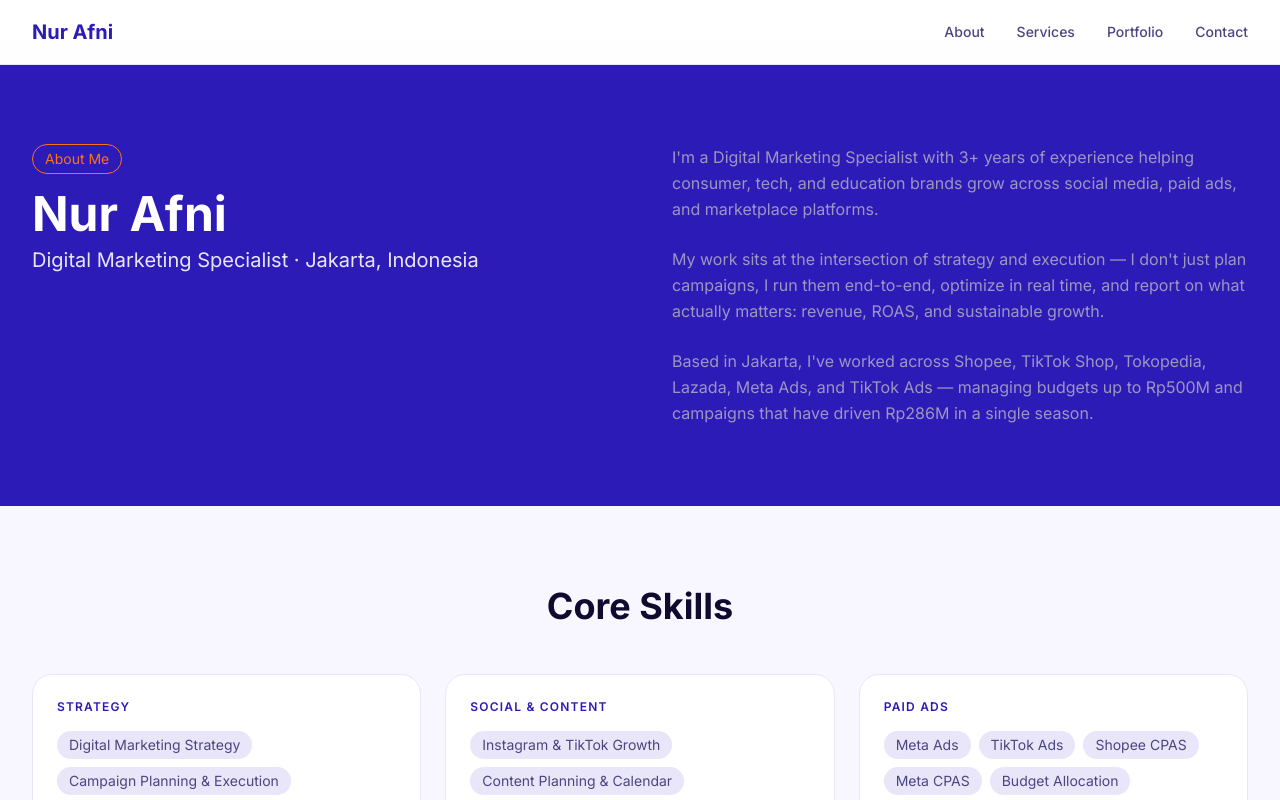
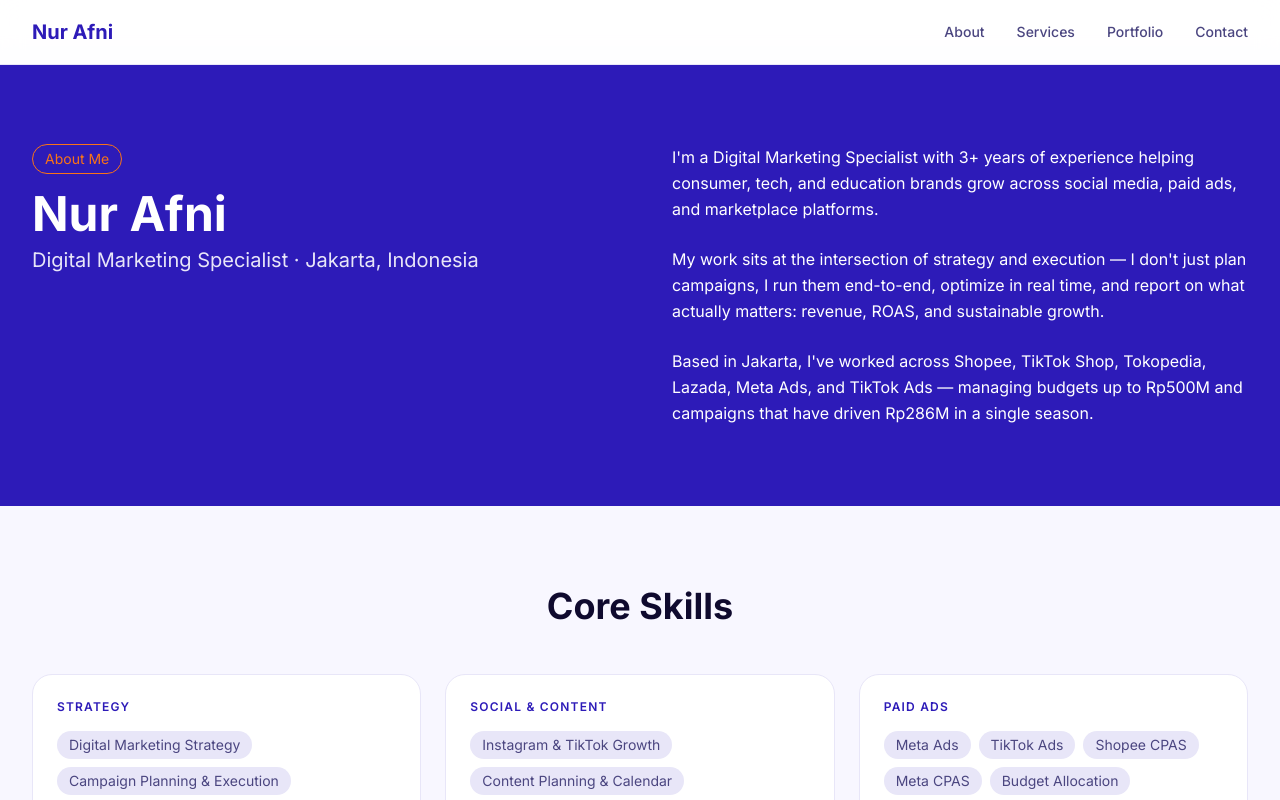
Before and after one commit to larunna3-a11y/v0-nur-afni-portfolio, a Next.js app: page /about in a window 1280 px wide. Shown: the top 800 px of the page. Built offline with nearby package versions, Linux system fonts and the light colour scheme.

Commit message:
feat: change about hero text color to white

```diff
--- a/components/about/about-hero.tsx
+++ b/components/about/about-hero.tsx
@@ -15,7 +15,7 @@ export function AboutHero() {
           </div>
 
           {/* Right Column */}
-          <div className="space-y-6 text-[#9B97C0] leading-relaxed">
+          <div className="space-y-6 text-[#ffffff] leading-relaxed">
             <p>
               {"I'm a Digital Marketing Specialist with 3+ years of experience helping consumer, tech, and education brands grow across social media, paid ads, and marketplace platforms."}
             </p>
```
